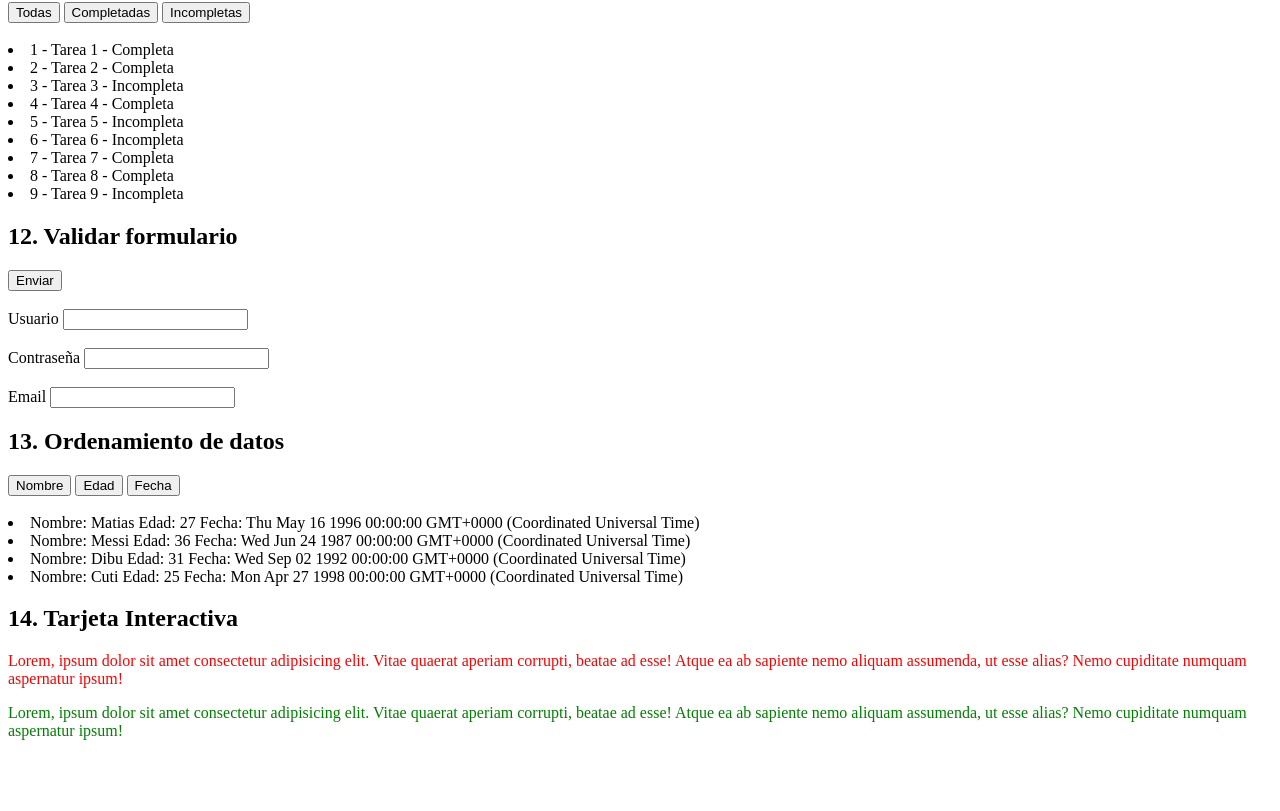
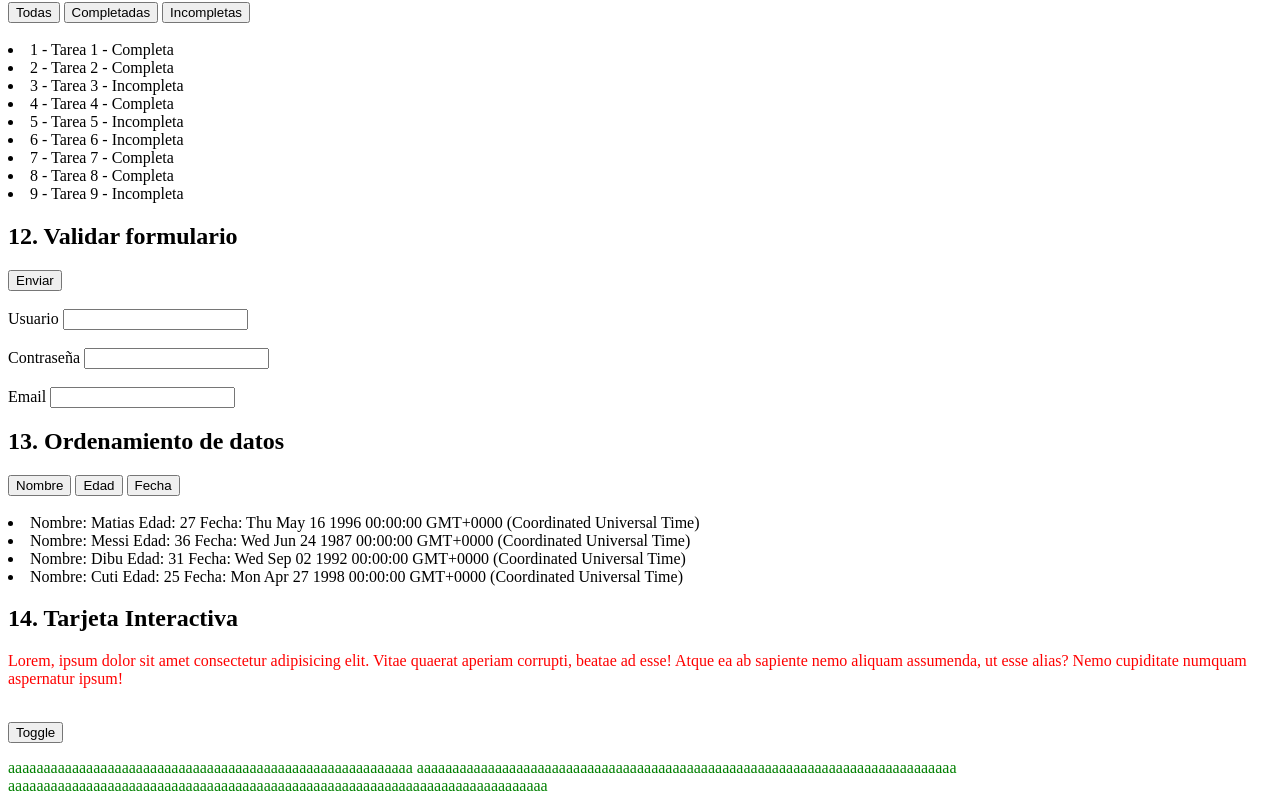
Before and after one commit to matiasmoscone1/practica-ejercicios-logica-programacion-react, a React (Vite) app: page / in a window 1280 px wide. Shown: the part 1877-2688 px from the top of the page. Before the commit the page ends 2633 px from the top, so only its background shows below. Built offline with nearby package versions, Linux system fonts and the light colour scheme.

Commit message:
Resolviendo ejercicio 14

```diff
--- a/src/ejercicios/TarjetaInteractiva.jsx
+++ b/src/ejercicios/TarjetaInteractiva.jsx
@@ -3,11 +3,14 @@
 //al hacer clic en ella. Debe mostrar información en el frente y en la parte posterior
 //de la tarjeta.
 
+import { useState } from "react";
 
 const TarjetaInteractiva = () => {
 
 
+    const cambiarTarjeta = () => {
 
+    }
 
     return(<>
     <div>
@@ -15,11 +18,12 @@ const TarjetaInteractiva = () => {
         <p style={{color:"red"}}>Lorem, ipsum dolor sit amet consectetur adipisicing elit. Vitae quaerat aperiam
         corrupti, beatae ad esse! Atque ea ab sapiente nemo aliquam assumenda, ut esse alias?
         Nemo cupiditate numquam aspernatur ipsum!</p>
+        <br/>
+        <button >Toggle</button>
 
-        <p style={{color:"green"}}>Lorem, ipsum dolor sit amet consectetur adipisicing elit. Vitae quaerat aperiam
-        corrupti, beatae ad esse! Atque ea ab sapiente nemo aliquam assumenda, ut esse alias?
-        Nemo cupiditate numquam aspernatur ipsum!</p>
-
+        <p style={{color:"green"}}>aaaaaaaaaaaaaaaaaaaaaaaaaaaaaaaaaaaaaaaaaaaaaaaaaaaaaaaaa
+        aaaaaaaaaaaaaaaaaaaaaaaaaaaaaaaaaaaaaaaaaaaaaaaaaaaaaaaaaaaaaaaaaaaaaaaaaaaa
+        aaaaaaaaaaaaaaaaaaaaaaaaaaaaaaaaaaaaaaaaaaaaaaaaaaaaaaaaaaaaaaaaaaaaaaaaaaaa</p>
 
     </div>
     </>)
```
